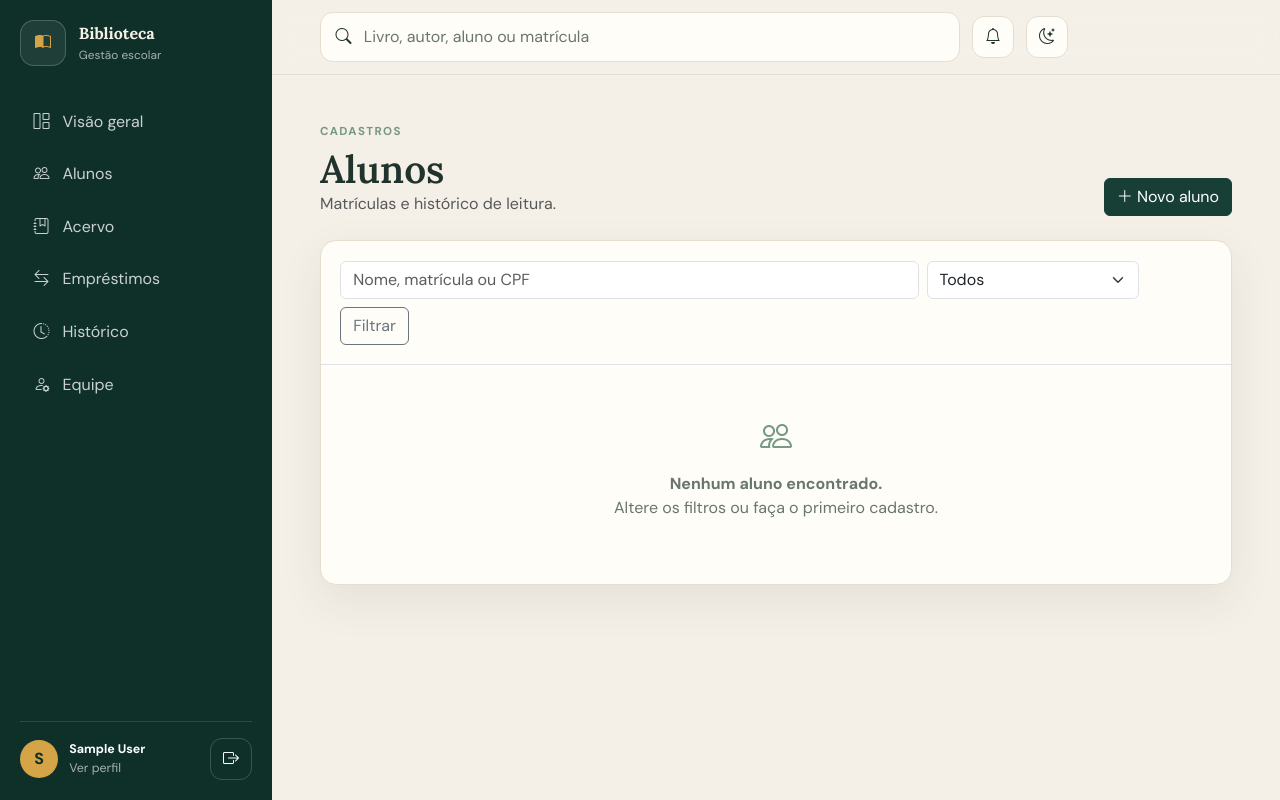
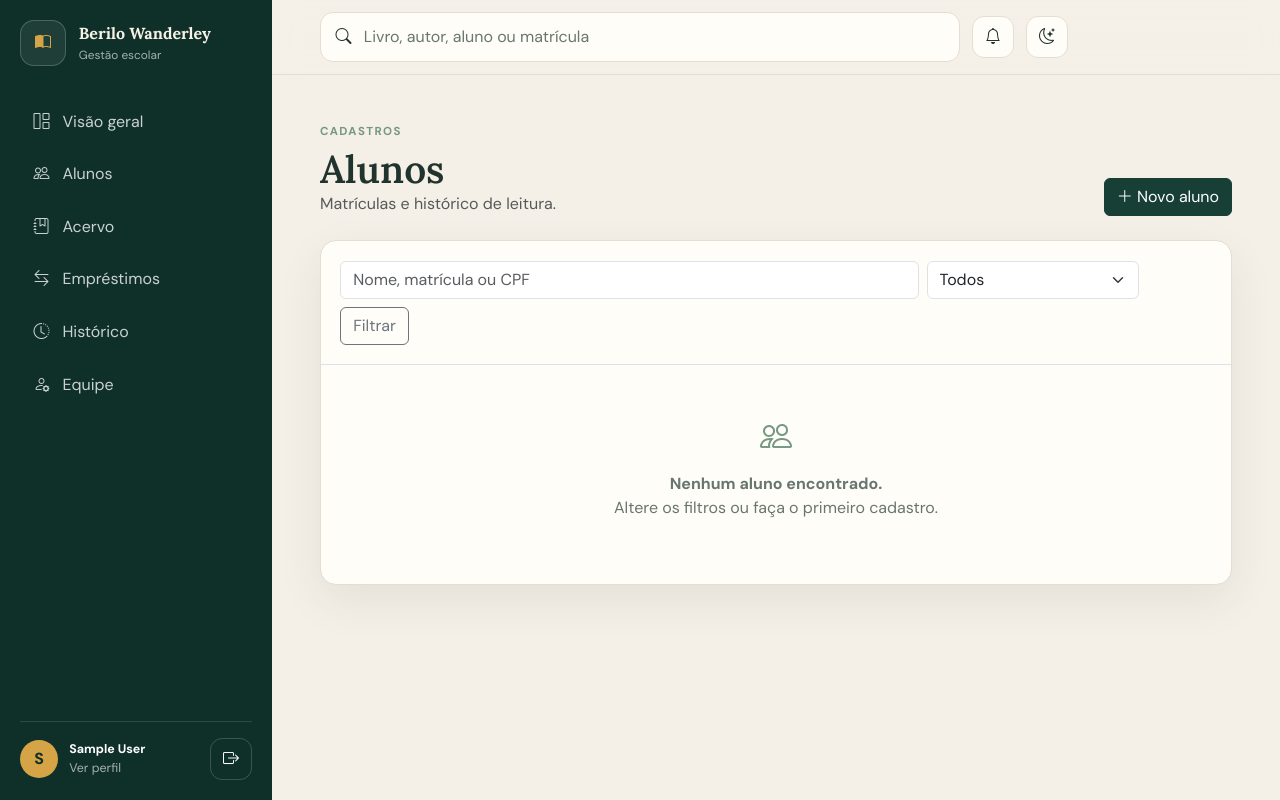
Before and after one commit to jhonnysampaio/SistemaBibliotecario, a Django app: page /alunos/ in a window 1280 px wide. Run offline with Django 5.2, Linux system fonts and the light colour scheme; the visitor is signed in with stand-in values (Sample User, id 1); data that the repository does not hold is empty.

Commit message:
Update base.html
mudança na barra lateral

```diff
--- a/SistemaBibliotecario/templates/base.html
+++ b/SistemaBibliotecario/templates/base.html
@@ -40,7 +40,7 @@
                 </span>
 
                 <span>
-                    <strong>Biblioteca</strong>
+                    <strong>Berilo Wanderley</strong>
                     <small>Gestão escolar</small>
                 </span>
             </a>
```
